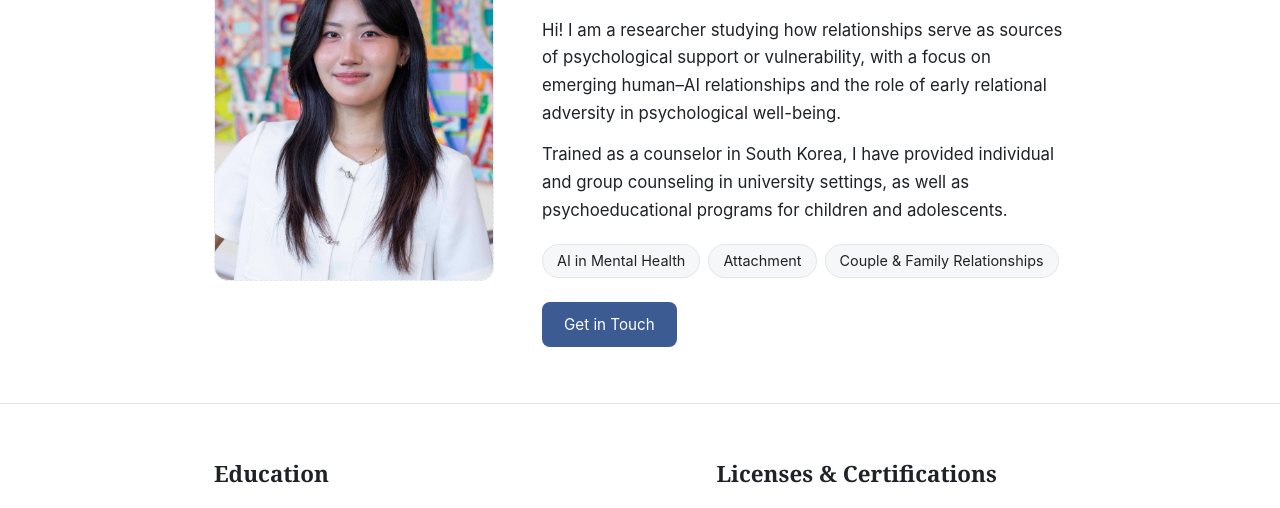
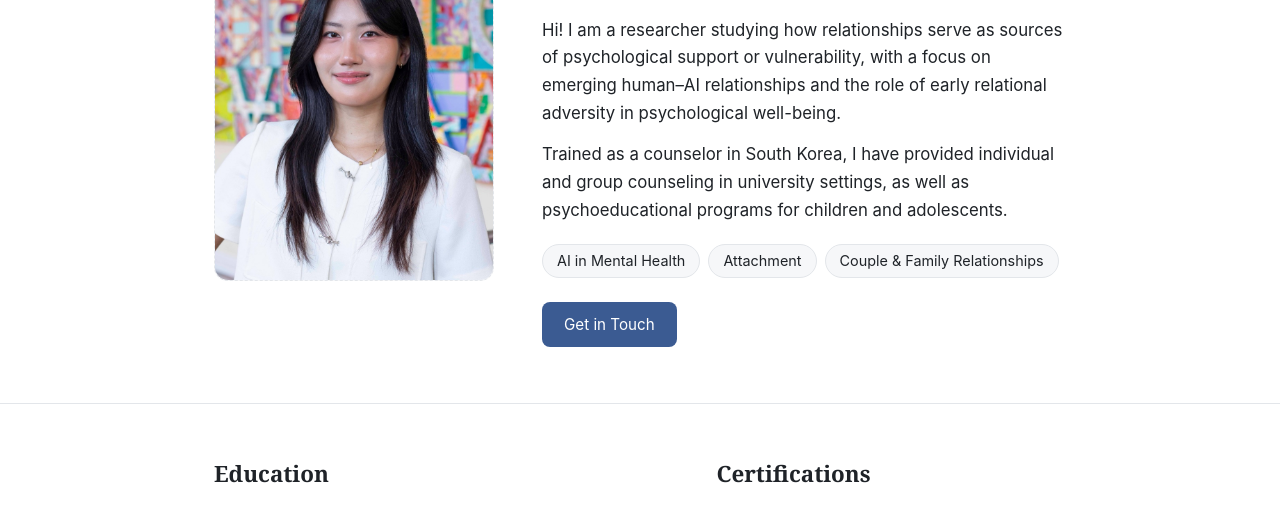
Before and after one commit to YoonJooSong/yoonjoosong.github.io, a plain HTML site: page index.html in a window 1280 px wide. Shown: the part 263-771 px from the top of the page. Drawn offline with Linux system fonts and the light colour scheme.

Commit message:
Rename Licenses & Certifications heading to Certifications
Co-Authored-By: Claude Opus 5.5 <noreply@anthropic.com>

```diff
--- a/index.html
+++ b/index.html
@@ -59,7 +59,7 @@
           </ul>
         </div>
         <div>
-          <h2>Licenses &amp; Certifications</h2>
+          <h2>Certifications</h2>
           <ul>
             <li><div><strong>Professional Counselor, Level 2</strong><span>Korean Counseling Association</span></div><span class="year">2026</span></li>
             <li><div><strong>Youth Counselor, Level 2</strong><span>Ministry of Gender Equality and Family, Korea</span></div><span class="year">2026</span></li>
```
